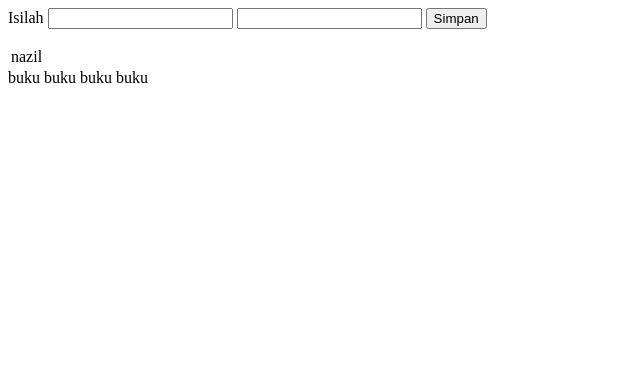
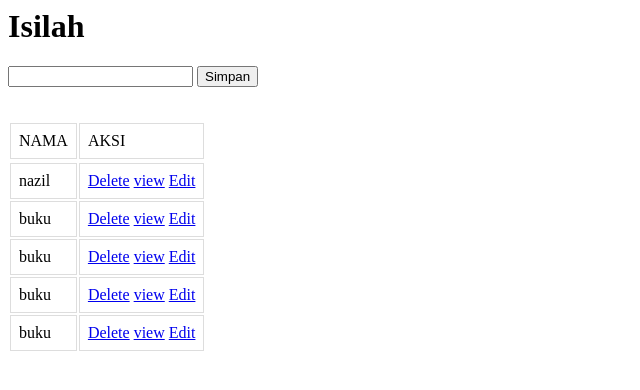
Before and after one commit to nazila23/Praxis_Nazil, a Django app: page / in a window 1280 px wide. Shown: the top 390 px of the page, without its empty margins (0-640 px from the left). Run offline with Django 3.2, Linux system fonts and the light colour scheme; data comes from the database, SQL or seed files in the repository; both versions use the stored data as it was after the commit.

Commit message:
pertemuan5

```diff
--- a/01-03/belajar/mypro/mypro/urls.py
+++ b/01-03/belajar/mypro/mypro/urls.py
@@ -14,7 +14,7 @@ Including another URLconf
     2. Add a URL to urlpatterns:  path('blog/', include('blog.urls'))
 """
 from django.contrib import admin
-from django.urls import include, path
+from django.urls import path, include
 
 urlpatterns = [
     path('', include('polls.urls')),
--- /dev/null
+++ b/01-03/belajar/mypro/polls/templates/detail.html
@@ -0,0 +1 @@
+CIEEEEEEEE LIHAT AKU
--- /dev/null
+++ b/01-03/belajar/mypro/polls/templates/edit.html
@@ -0,0 +1 @@
+cieeee bisaaaa
--- a/01-03/belajar/mypro/polls/templates/index.html
+++ b/01-03/belajar/mypro/polls/templates/index.html
@@ -1,29 +1,60 @@
 <html>
 <head>
     <title>Dokumen</title>
+    <style>
+        <link href="https://cdn.jsdelivr.net/npm/bootstrap@5.1.2/dist/css/bootstrap.min.css" rel="stylesheet" integrity="sha384-uWxY/CJNBR+1zjPWmfnSnVxwRheevXITnMqoEIeG1LJrdI0GlVs/9cVSyPYXdcSF" crossorigin="anonymous">
+        table {
+          font-family: arial, sans-serif;
+          border-collapse: collapse;
+          width: 100%;
+        }
+
+        td  {
+          border: 1px solid #dddddd;
+          text-align: left;
+          padding: 8px;
+        }
+       input [type= "button"]{
+       border :none;
+       }
+
+        </style>
 </head>
 <body>
+
     <div class= "form">
         <form action="" method="POST">
             {% csrf_token %}
             <!-- {{form}}  -->
 
-            <label for="name">Isilah</label>
+            <label for="name"><h1>Isilah</h1></label>
             <input type="text"  name="nama">
-            <input type="text" name="asal" >
-            <button type="submit">Simpan </button>
+            <button type="submit" >Simpan </button>
+    </div>
+    <br>
+    <table>
+        <thead>
+            <tr>
+                <td><label for="name">NAMA</label></td>
+                <td><label for="name">AKSI</label></td>
+            </tr>
 
-        <!-- </form> -->
-    </div>
-    <table>
+        </thead>
+        <tr>
         <div class="hasil">
-        <tr>
             {% for z in isi %}
-            <td>{{z.nama}}</td>
-            <td>{{z.asal}}</td>
-       </tr>
-    </table>
-    </div>
+
+
+            <tr>
+                <td>{{z.nama}}</td>
+                <td>
+                    <a type="submit" class="btn btn-success" href="{{z.id}}/delete">Delete</a>
+                    <a type="submit" class="btn btn-success" href="{{z.id}}/detail/">view</a>
+                    <a type="submit" class="btn btn-success" href="{{z.id}}/update/">Edit</a>
+                </td>
+            </tr>
+        </div>
 {% endfor %}
+</table>
 </body>
 </html>
--- a/01-03/belajar/mypro/polls/urls.py
+++ b/01-03/belajar/mypro/polls/urls.py
@@ -1,7 +1,11 @@
 from django.urls import path
 
-from . import views
+from.import views
 
 urlpatterns = [
-    path('', views.index, name='index'),
+    path('', views.index),
+    path('<id>/delete', views.delete),
+    path('<id>/detail/', views.detail),
+    path('<id>/update/', views.update),
+
 ]
--- a/01-03/belajar/mypro/polls/views.py
+++ b/01-03/belajar/mypro/polls/views.py
@@ -1,5 +1,5 @@
 # from django.db import models
-from django.shortcuts import render
+from django.shortcuts import redirect, render
 from django.http import HttpResponse
 from . import models
 def index(request):
@@ -14,3 +14,16 @@ def index(request):
 
 def about(request):
     return HttpResponse("Halaman About")
+
+def delete(request,id):
+    models.polls.objects.filter(pk=id).delete()
+    return redirect ('/')
+
+def detail(request,id):
+    detail = models.polls.objects.filter(pk=id).first()
+    return render (request,'detail.html', {
+        'data': detail,
+    })
+def update(request,id):
+    models.polls.objects.filter(pk=id).update()
+    return render (request,'edit.html')
```
Also changed, not shown: 01-03/belajar/mypro/db.sqlite3.
